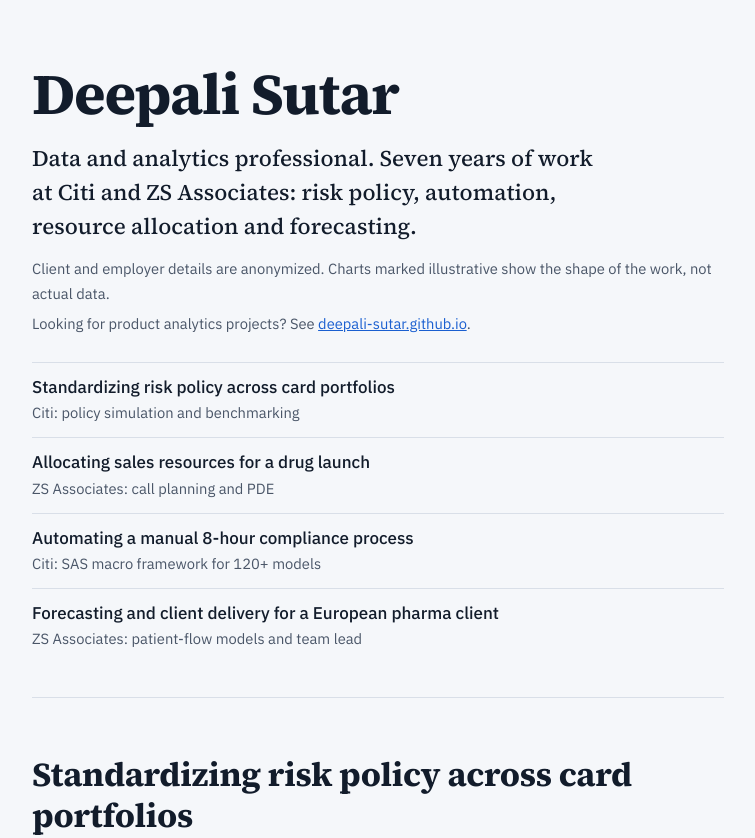
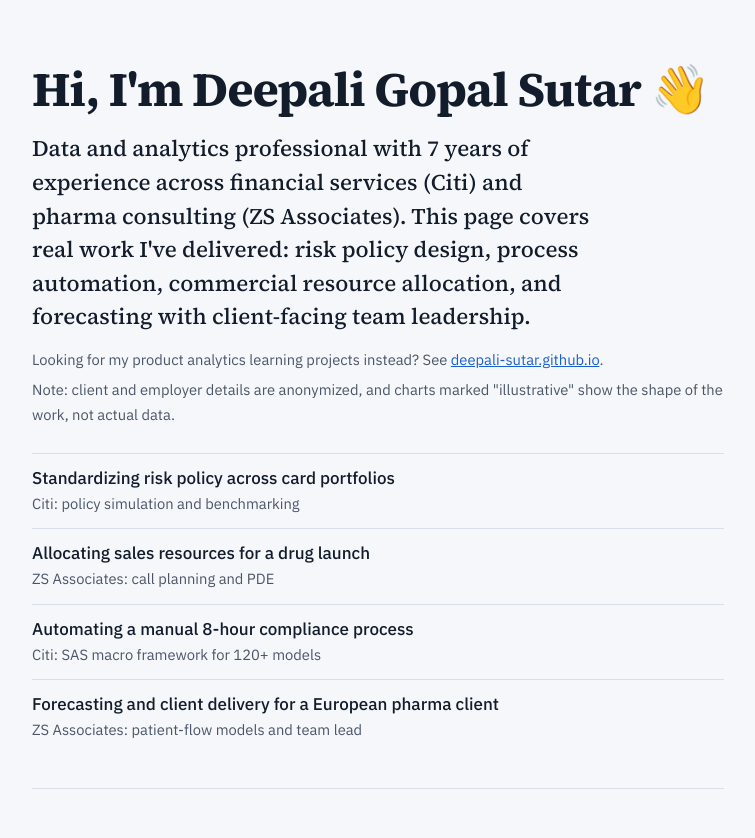
Before and after one commit to deepali-sutar/professional-portfolio, a plain HTML site: page index.html in a window 1280 px wide. Shown: the top 838 px of the page, without its empty margins (262-1017 px from the left). Drawn offline with Linux system fonts and the light colour scheme.

Commit message:
Add files via upload

```diff
--- a/index.html
+++ b/index.html
@@ -3,7 +3,7 @@
 <head>
 <meta charset="utf-8">
 <meta name="viewport" content="width=device-width, initial-scale=1, viewport-fit=cover">
-<title>Deepali Sutar | Professional portfolio</title>
+<title>Deepali Gopal Sutar | Professional portfolio</title>
 <meta name="description" content="Case studies from 7 years of data and analytics work at Citi and ZS Associates.">
 <link rel="preconnect" href="https://fonts.googleapis.com">
 <link href="https://fonts.googleapis.com/css2?family=Source+Serif+4:opsz,wght@8..60,500;8..60,700&family=IBM+Plex+Sans:wght@400;500;600&display=swap" rel="stylesheet">
@@ -20,7 +20,7 @@
 a{color:var(--accent)}
 a:focus-visible,summary:focus-visible{outline:3px solid var(--accent);outline-offset:3px;border-radius:3px}
 header{padding:64px 0 36px;border-bottom:1px solid var(--line)}
-h1{font:700 clamp(2.4rem,8vw,3.6rem)/1.05 var(--serif);letter-spacing:-.02em;margin:0 0 18px}
+h1{font:700 clamp(2rem,7vw,3rem)/1.05 var(--serif);letter-spacing:-.02em;margin:0 0 18px}
 .lede{font:500 clamp(1.15rem,3.4vw,1.4rem)/1.5 var(--serif);color:var(--ink);margin:0 0 14px;max-width:36rem}
 .small{color:var(--sub);font-size:.92rem;margin:0 0 6px}
 nav ul{list-style:none;margin:26px 0 0;padding:0;display:grid;gap:2px}
@@ -49,10 +49,10 @@
 <body>
 <div class="wrap">
 <header>
-<h1>Deepali Sutar</h1>
-<p class="lede">Data and analytics professional. Seven years of work at Citi and ZS Associates: risk policy, automation, resource allocation and forecasting.</p>
-<p class="small">Client and employer details are anonymized. Charts marked illustrative show the shape of the work, not actual data.</p>
-<p class="small">Looking for product analytics projects? See <a href="https://deepali-sutar.github.io/">deepali-sutar.github.io</a>.</p>
+<h1>Hi, I'm Deepali Gopal Sutar 👋</h1>
+<p class="lede">Data and analytics professional with 7 years of experience across financial services (Citi) and pharma consulting (ZS Associates). This page covers real work I've delivered: risk policy design, process automation, commercial resource allocation, and forecasting with client-facing team leadership.</p>
+<p class="small">Looking for my product analytics learning projects instead? See <a href="https://deepali-sutar.github.io/">deepali-sutar.github.io</a>.</p>
+<p class="small">Note: client and employer details are anonymized, and charts marked "illustrative" show the shape of the work, not actual data.</p>
 <nav aria-label="Case studies"><ul>
 <li><a href="#risk-policy">Standardizing risk policy across card portfolios<span>Citi: policy simulation and benchmarking</span></a></li>
 <li><a href="#launch">Allocating sales resources for a drug launch<span>ZS Associates: call planning and PDE</span></a></li>
```
Also changed, not shown: ecm-lookback.png.
